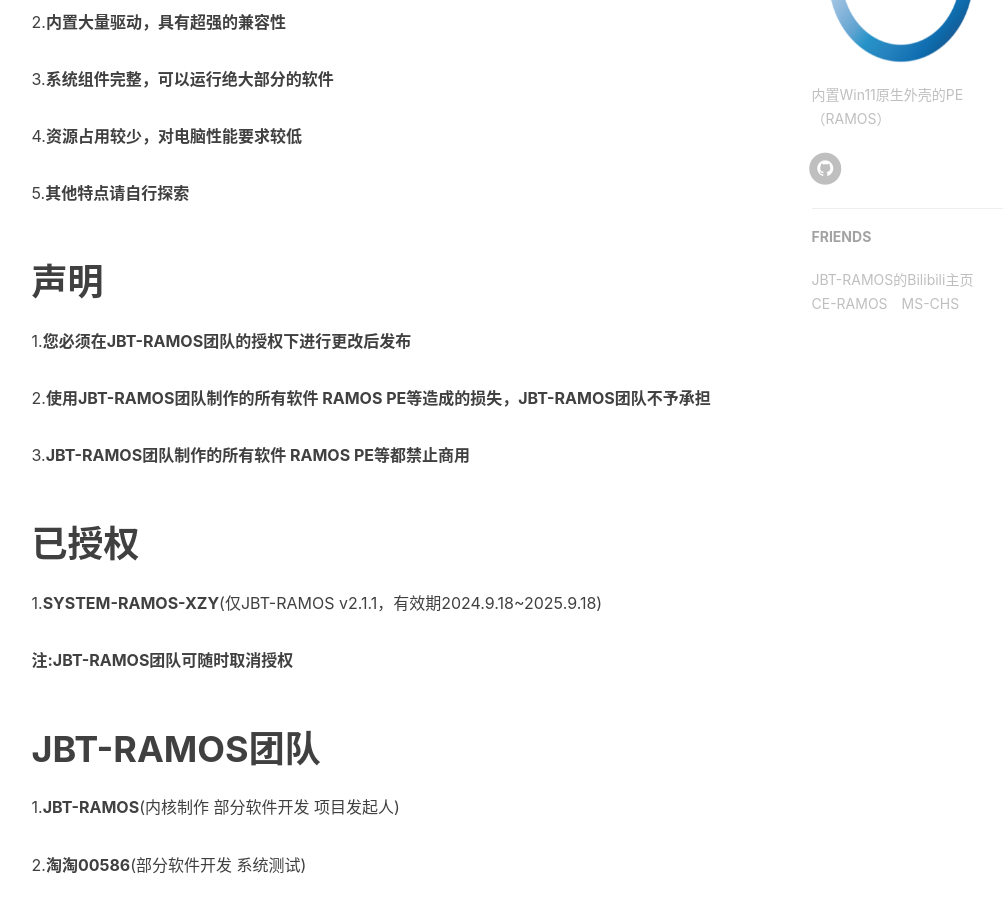
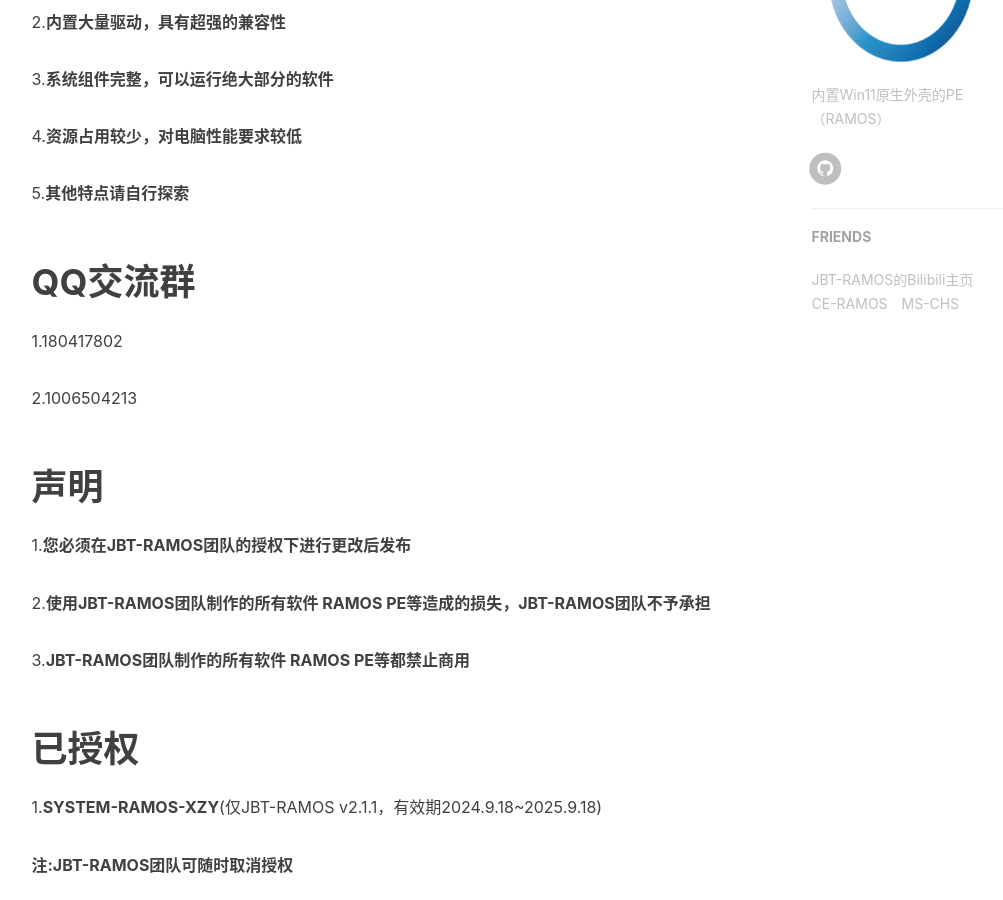
Before and after one commit to JBT-RAMOS/jbt-ramos.github.com, a Jekyll site: the page built from about.html, in a window 1280 px wide and 900 px high, scrolled down 707 px. Shown: the whole window, without its empty margins (136-1139 px from the left). Built offline with Jekyll 4.4.1, drawn with Linux system fonts in a browser that asks for light colours; nearby versions of some CDN libraries; comment, search, counter and statistics services are not loaded.

Commit message:
Update zh.md

```diff
--- a/_includes/about/zh.md
+++ b/_includes/about/zh.md
@@ -11,6 +11,12 @@
 4.**资源占用较少，对电脑性能要求较低**
 
 5.**其他特点请自行探索**
+
+# QQ交流群
+
+1.180417802
+
+2.1006504213
 
 # 声明
 
```
